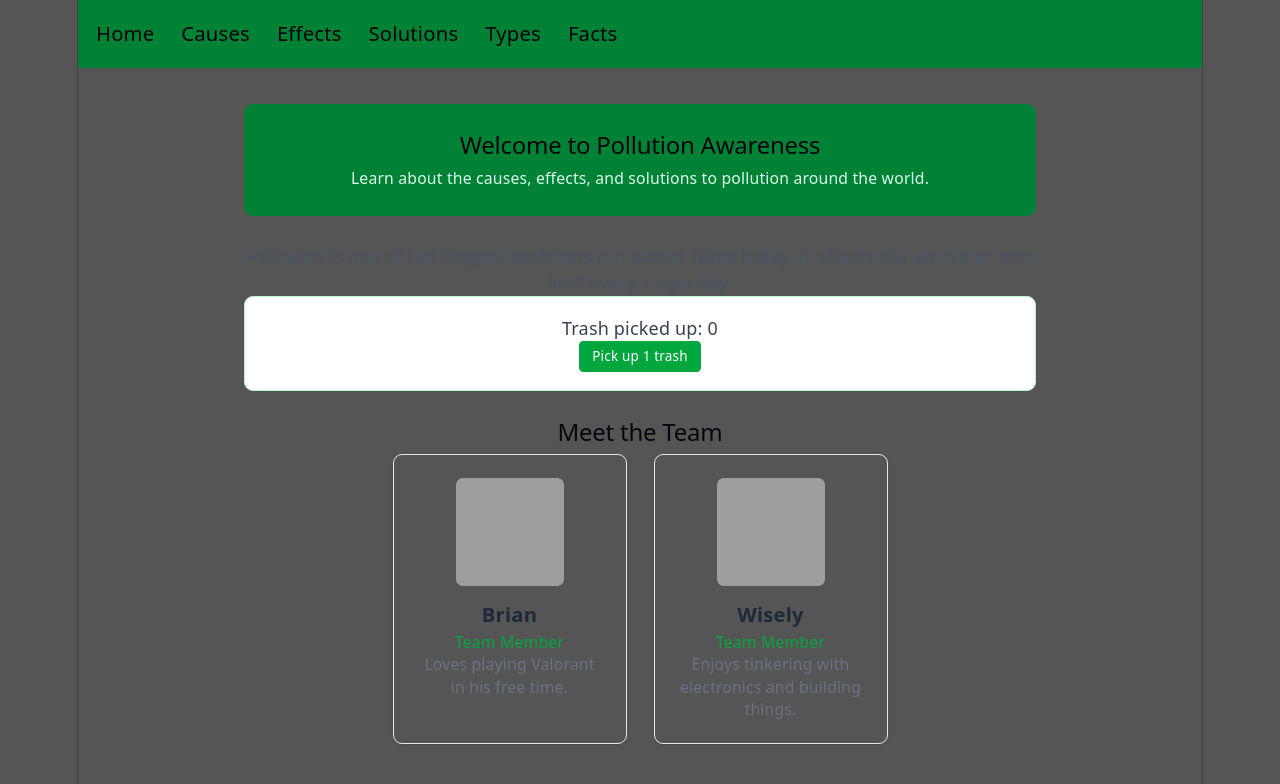
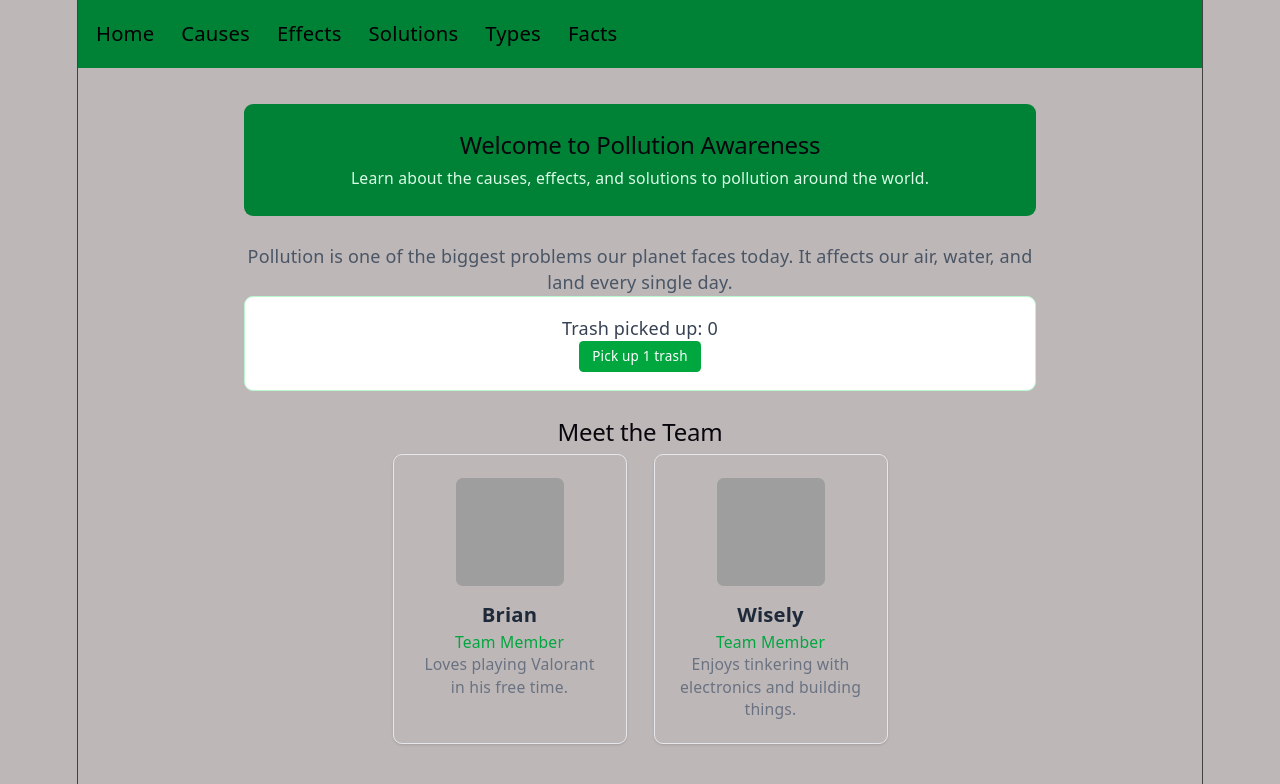
Before and after one commit to wessypoo/wiselybrianfinal, a React (Vite) app in the folder wiselybrianfinal/: page / in a window 1280 px wide. Shown: the top 784 px of the page. Built offline with nearby package versions, Linux system fonts and the light colour scheme; grey boxes are pictures that could not be loaded.

Commit message:
backgroudn change

```diff
--- a/wiselybrianfinal/src/index.css
+++ b/wiselybrianfinal/src/index.css
@@ -54,7 +54,7 @@
 
 body {
   margin: 0;
-  background: #555555;
+  background: #bdb7b7;
 }
 
 #root {
```
